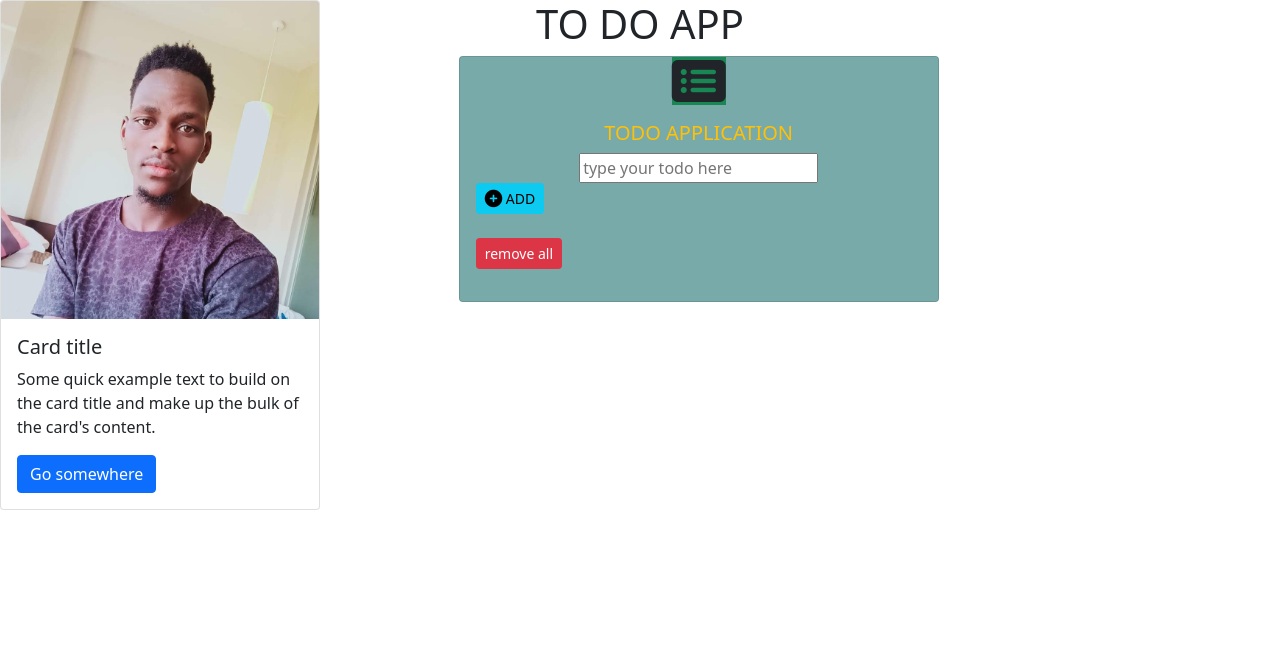
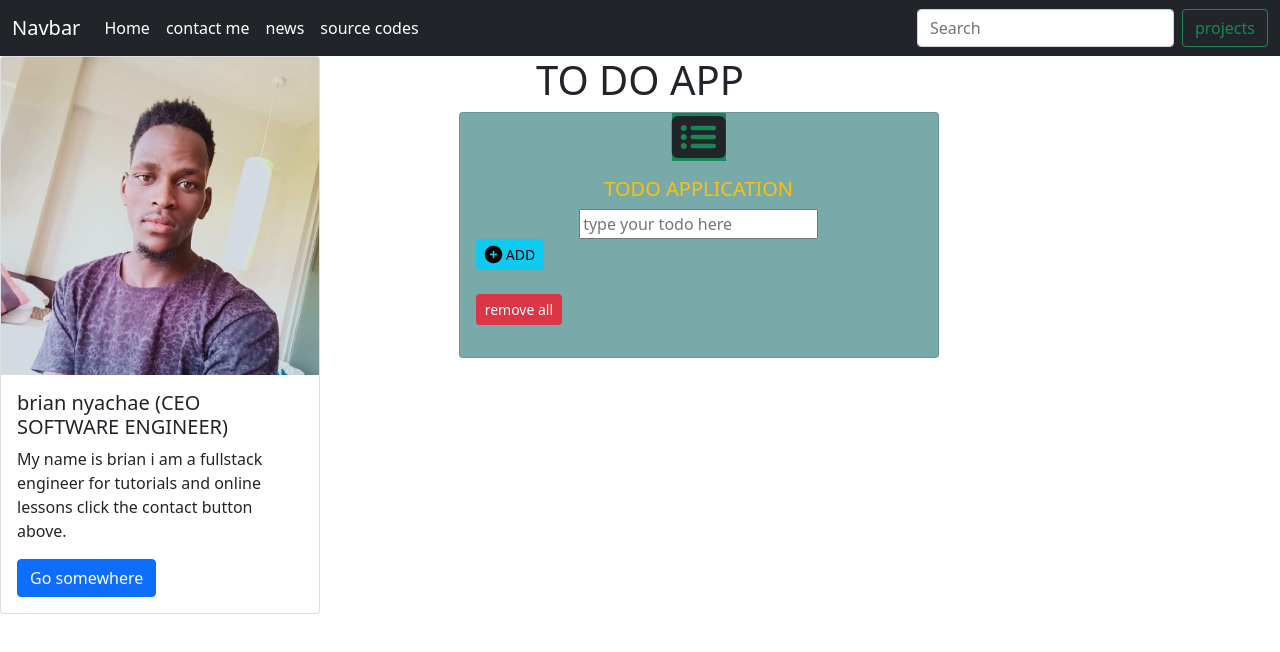
Before and after one commit to Bria222/javascript_begginer_projects, a plain HTML site: page index.html in a window 1280 px wide. Drawn offline with nearby package versions, Linux system fonts and the light colour scheme.

Commit message:
Update index.html
adding bootstrap navigation and cards

```diff
--- a/index.html
+++ b/index.html
@@ -14,7 +14,34 @@
 
   <body>
  <!--creating navbar-->
-
+ <nav class="navbar navbar-expand-lg navbar-dark bg-dark">
+  <div class="container-fluid">
+    <a class="navbar-brand" href="#">Navbar</a>
+    <button class="navbar-toggler" type="button" data-bs-toggle="collapse" data-bs-target="#navbarSupportedContent" aria-controls="navbarSupportedContent" aria-expanded="false" aria-label="Toggle navigation">
+      <span class="navbar-toggler-icon"></span>
+    </button>
+    <div class="collapse navbar-collapse" id="navbarSupportedContent">
+      <ul class="navbar-nav me-auto mb-2 mb-lg-0">
+        <li class="nav-item">
+          <a class="nav-link active" aria-current="page" href="#">Home</a>
+        </li>
+        <li class="nav-item">
+          <a class="nav-link active" aria-current="page" href="https://wa.me/254710889090?">contact me</a>
+        </li>
+        <li class="nav-item">
+          <a class="nav-link active" aria-current="page" href="https://wa.me/254710889090?">news</a>
+        </li>
+        <li class="nav-item">
+          <a class="nav-link active" aria-current="page" href="https://wa.me/254710889090?">source codes</a>
+        </li>
+      </ul>
+      <form class="d-flex">
+        <input class="form-control me-2" type="search" placeholder="Search" aria-label="Search">
+        <button class="btn btn-outline-success" type="submit"> projects </button>
+      </form>
+    </div>
+  </div>
+</nav>
 
 
 
@@ -24,8 +51,8 @@
 <div class="card" style="width: 20rem;">
   <img src="images/brian.jpg" class="card-img-top" alt="...">
   <div class="card-body">
-    <h5 class="card-title">Card title</h5>
-    <p class="card-text">Some quick example text to build on the card title and make up the bulk of the card's content.</p>
+    <h5 class="card-title">brian nyachae (CEO SOFTWARE ENGINEER)</h5>
+    <p class="card-text">My name is brian i am a fullstack engineer for tutorials and online lessons  click the contact button above.</p>
     <a href="#" class="btn btn-primary">Go somewhere</a>
   </div>
 </div>
```
